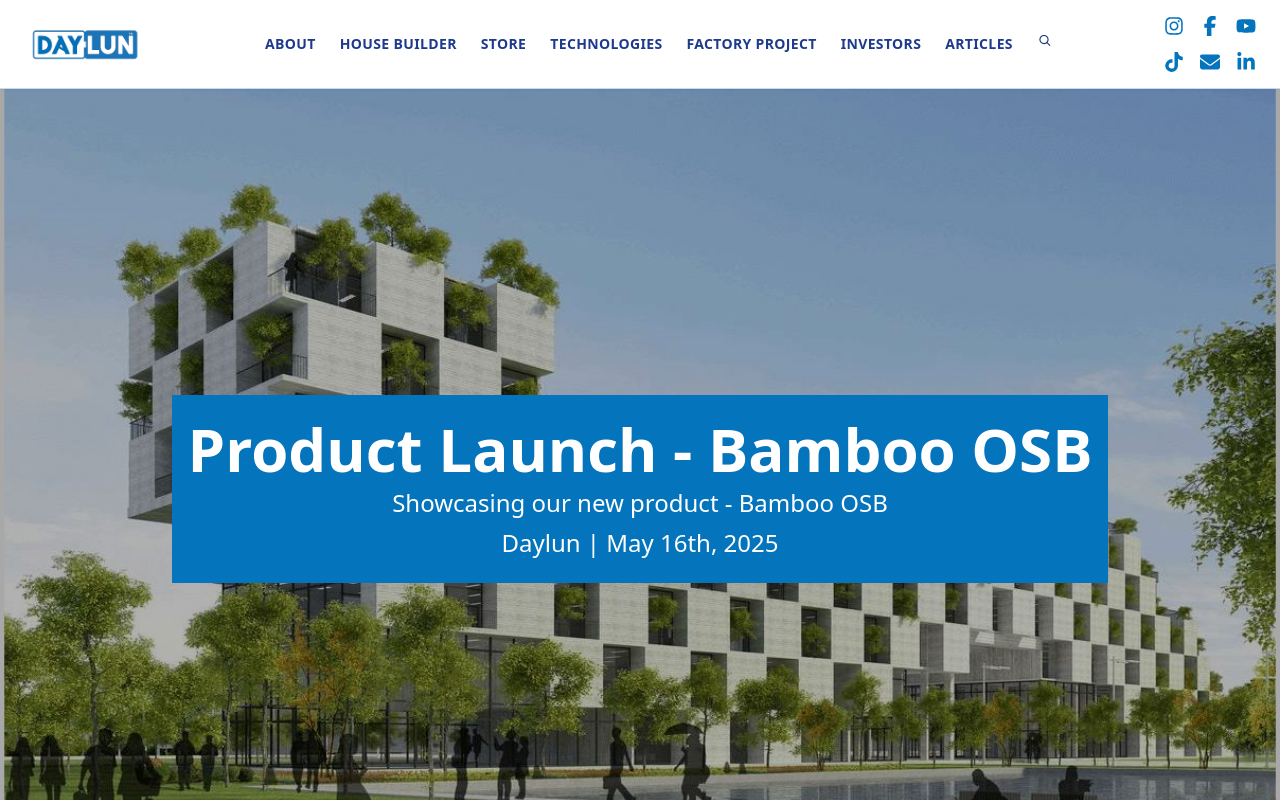
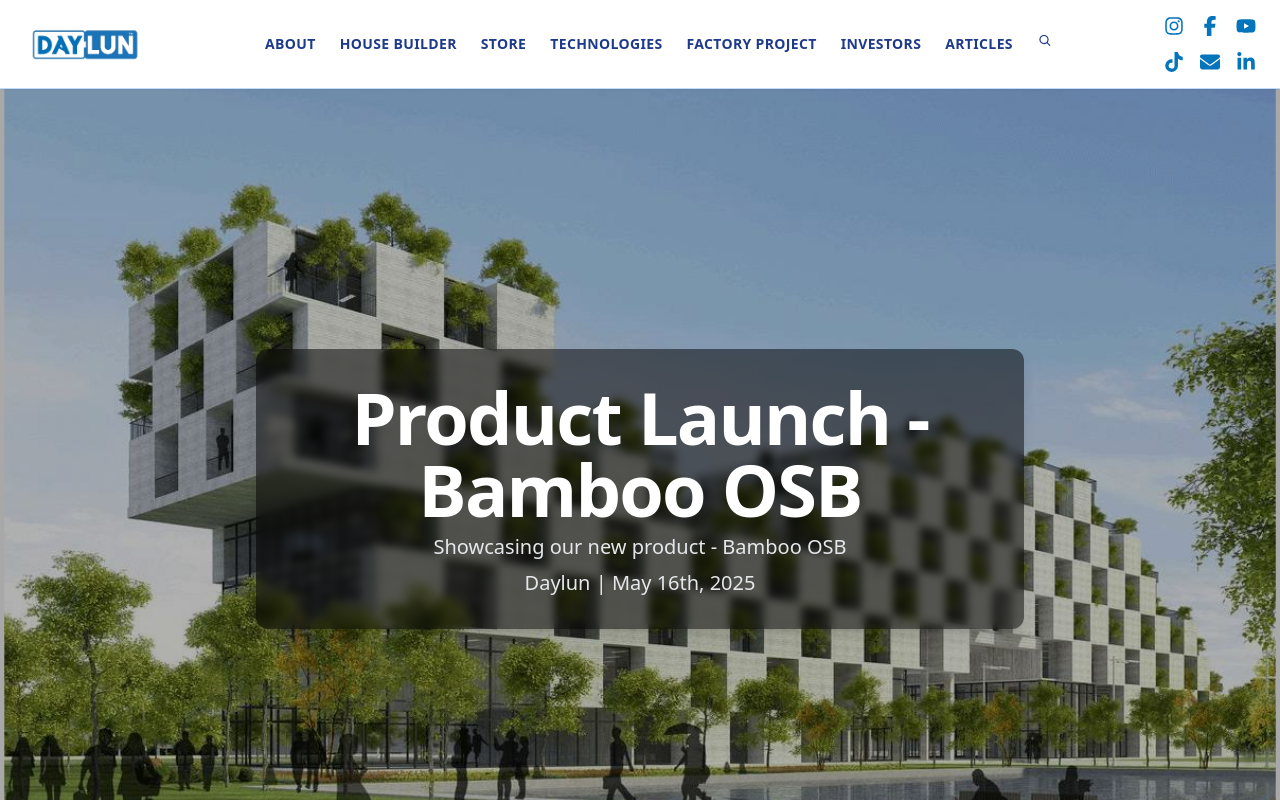
Before and after one commit to Daylun-Housing/DAYLUN, a Next.js app: page /All_Articles/Product_Launch in a window 1280 px wide. Shown: the top 800 px of the page. Built offline with nearby package versions, Linux system fonts and the light colour scheme.

Commit message:
updates.

```diff
--- a/app/All_Articles/241_Waterloo/Components/HeroImage.tsx
+++ b/app/All_Articles/241_Waterloo/Components/HeroImage.tsx
@@ -16,14 +16,22 @@
               alt="241 Waterloo House"
               fill
               />
+
           <div ref={ref_WhatWeDo} className={`absolute inset-0 flex items-center justify-center text-center
                                               transition-all duration-1000 ease-in-out ${is_visible_WWD ? "scale-100" : "scale-50"}`}>
-            <div className={`px-4 py-6 bg-[#0474BC] text-white text-[50px] space-y-2`}>
-              <p className="text-4xl md:text-5xl lg:text-7xl xl:text-8xl font-bold">241 Waterloo</p>
-              <p className="text-sm md:text-lg xl:text-2xl">Read all about our sustainable house based at 241 Waterloo</p>
-              <p className="text-sm md:text-lg xl:text-2xl">Daylun | May 16th, 2025</p>
+            <div className="backdrop-blur-sm bg-black/50 text-white px-6 py-8 rounded-xl shadow-lg max-w-3xl">
+              <p className="text-4xl md:text-5xl lg:text-6xl xl:text-7xl font-extrabold tracking-tight">
+              241 Waterloo
+              </p>
+              <p className="mt-2 text-sm md:text-lg xl:text-xl text-gray-200">
+              Read all about our sustainable house based at 241 Waterloo
+              </p>
+              <p className="mt-2 text-sm md:text-lg xl:text-xl text-gray-200">
+              Daylun | May 16th, 2025
+              </p>
             </div>
           </div>
+
       </div>
   )
 }
--- a/app/All_Articles/Product_Launch/Components/HeroImage.tsx
+++ b/app/All_Articles/Product_Launch/Components/HeroImage.tsx
@@ -16,14 +16,22 @@
               alt="Apartment"
               fill
               />
+
           <div ref={ref_WhatWeDo} className={`absolute inset-0 flex items-center justify-center text-center
                                               transition-all duration-1000 ease-in-out ${is_visible_WWD ? "scale-100" : "scale-50"}`}>
-            <div className={`px-4 py-6 bg-[#0474BC] text-white text-[50px] space-y-2`}>
-              <p className="text-2xl sm:text-3xl md:text-4xl lg:text-5xl xl:text-6xl font-bold">Product Launch - Bamboo OSB</p>
-              <p className="text-sm md:text-lg xl:text-2xl">Showcasing our new product - Bamboo OSB </p>
-              <p className="text-sm md:text-lg xl:text-2xl">Daylun | May 16th, 2025</p>
+            <div className="backdrop-blur-sm bg-black/50 text-white px-6 py-8 rounded-xl shadow-lg max-w-3xl">
+              <p className="text-4xl md:text-5xl lg:text-6xl xl:text-7xl font-extrabold tracking-tight">
+              Product Launch - Bamboo OSB
+              </p>
+              <p className="mt-2 text-sm md:text-lg xl:text-xl text-gray-200">
+              Showcasing our new product - Bamboo OSB
+              </p>
+              <p className="mt-2 text-sm md:text-lg xl:text-xl text-gray-200">
+              Daylun | May 16th, 2025
+              </p>
             </div>
           </div>
+
       </div>
   )
 }
```
